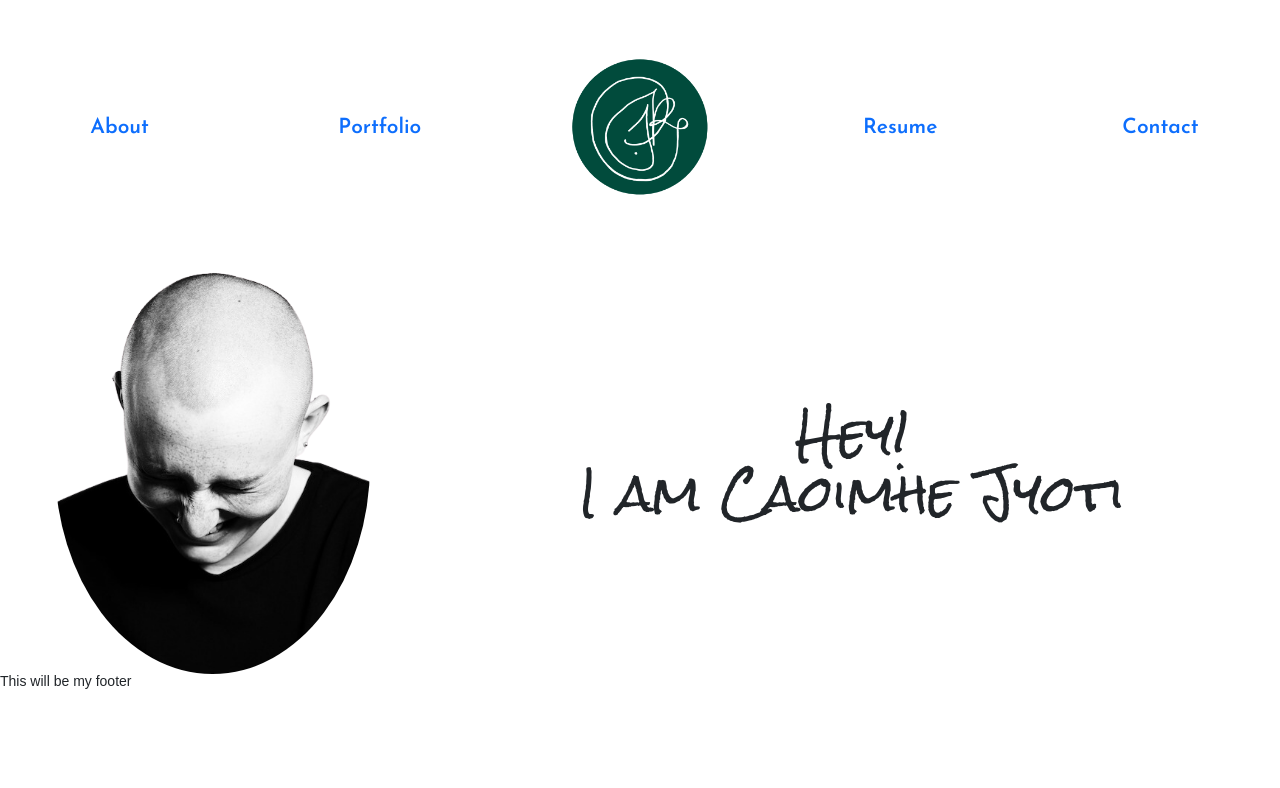
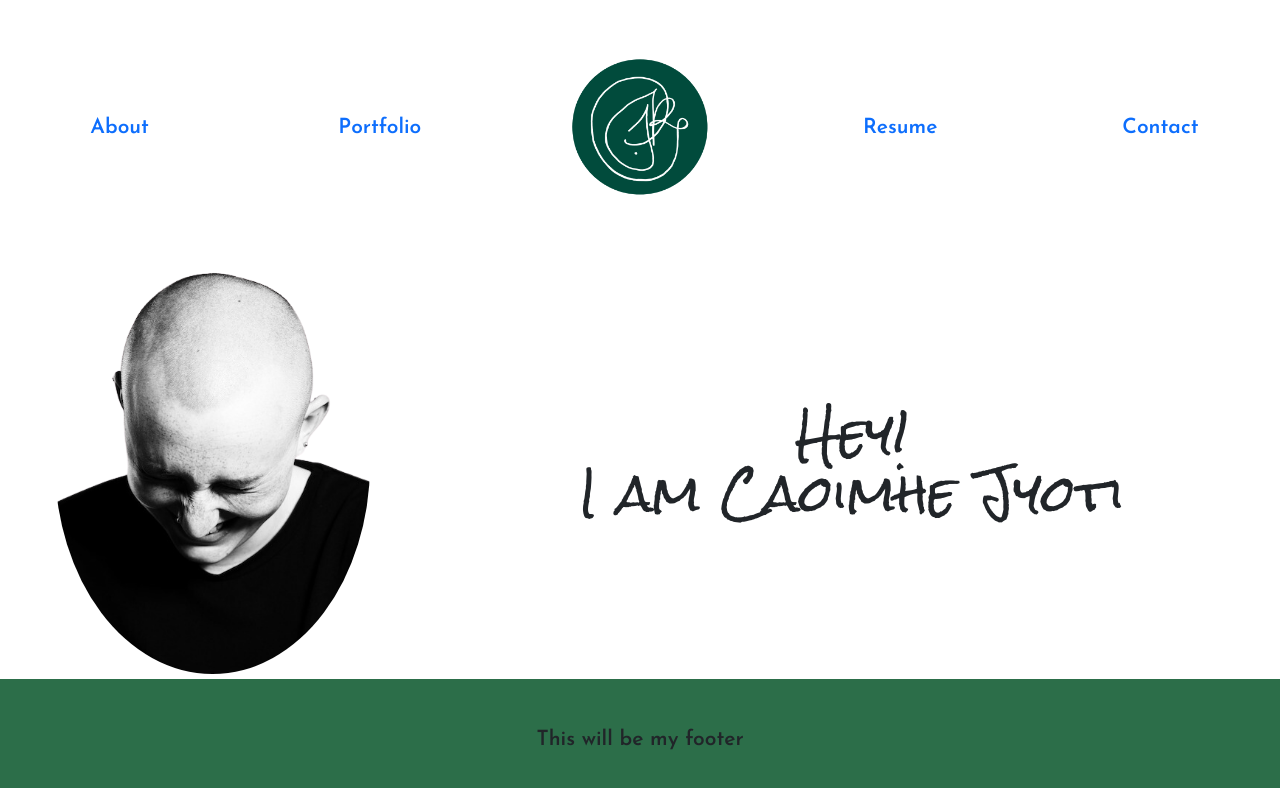
Before and after one commit to caoimhejyoti/caoimhejyoti-react, a React (Create React App) app: page / in a window 1280 px wide. Shown: the top 788 px of the page. Built offline with nearby package versions, Linux system fonts and the light colour scheme.

Commit message:
updating footer style

```diff
--- a/src/components/Footer.js
+++ b/src/components/Footer.js
@@ -1,5 +1,5 @@
 import React from "react";
 
 export default function Footer() {
-  return <div className="footer">This will be my footer</div>;
+  return <div className="footer fixed-bottom">This will be my footer</div>;
 }
--- a/src/style/App.css
+++ b/src/style/App.css
@@ -110,3 +110,16 @@ body{
   flex-wrap: wrap;
 
 }
+
+.footer {
+  font-family: var(--secondaryFont);
+  font-size: 1.5rem;
+  padding: 50px 0px;
+  margin: 1rem 0rem 0rem;
+  /* position: fixed; FIXME: cannot scroll with this.... */
+  display: flex;
+  justify-content: space-around;
+  align-items: center;
+  flex-wrap: wrap;
+  background-color: var(--treegreen);
+}
```
